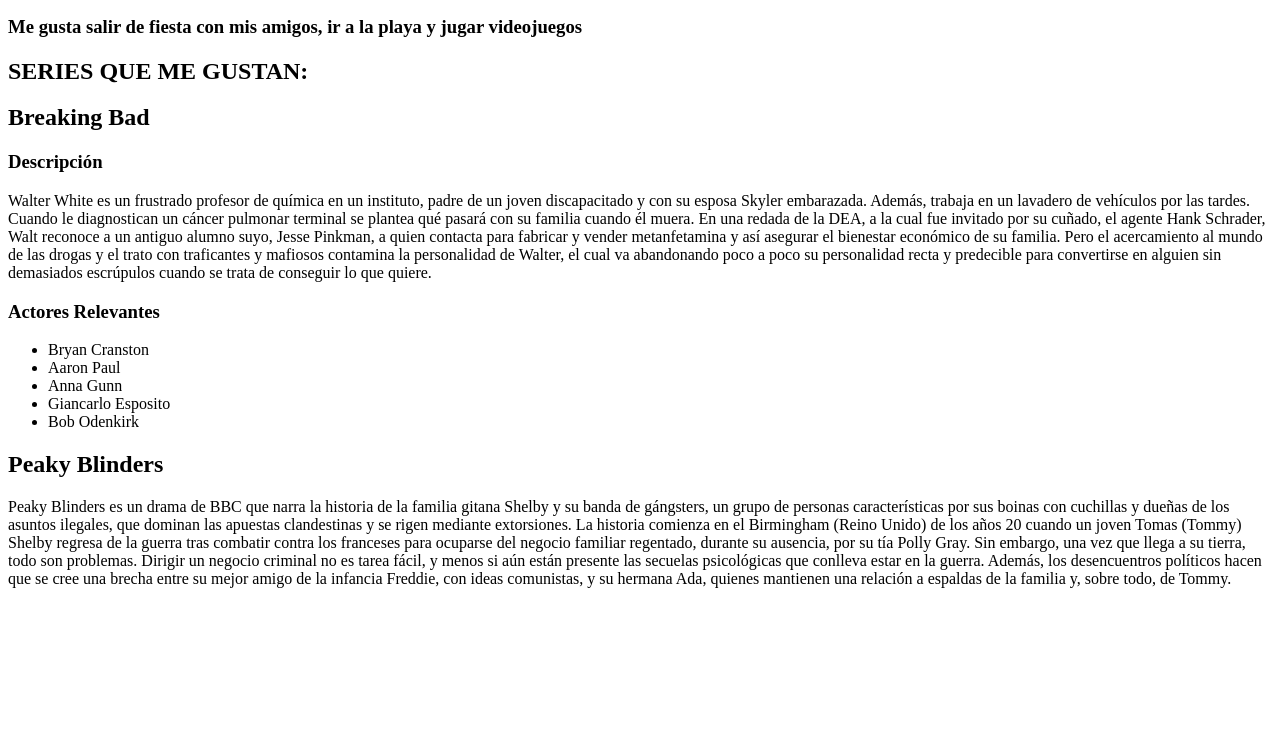
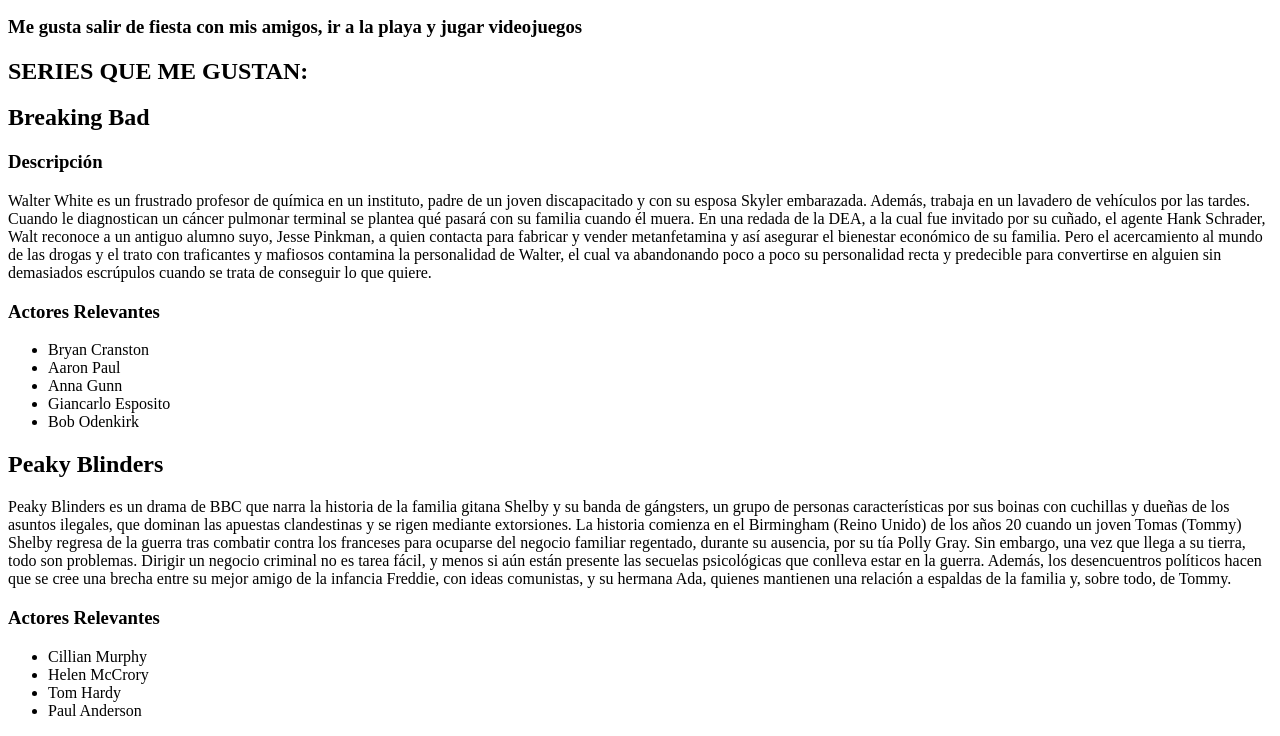
Before and after one commit to D4NPD/Rubrica_Corte1, a plain HTML site: page index.html in a window 1280 px wide. Shown: the part 105-841 px from the top of the page. Before the commit the page ends 800 px from the top, so only its background shows below. Drawn offline with Linux system fonts and the light colour scheme.

Commit message:
Actores mas relevantes Peaky Blinders

```diff
--- a/index.html
+++ b/index.html
@@ -43,6 +43,13 @@
         menos si aún están presente las secuelas psicológicas que conlleva estar en la guerra. Además, los desencuentros
         políticos hacen que se cree una brecha entre su mejor amigo de la infancia Freddie, con ideas comunistas, y su
         hermana Ada, quienes mantienen una relación a espaldas de la familia y, sobre todo, de Tommy.</p>
+    <h3>Actores Relevantes</h3>
+    <ul>
+        <li>Cillian Murphy</li>
+        <li>Helen McCrory</li>
+        <li>Tom Hardy</li>
+        <li>Paul Anderson</li>
+    </ul>
 </body>
 
 </html>
```
